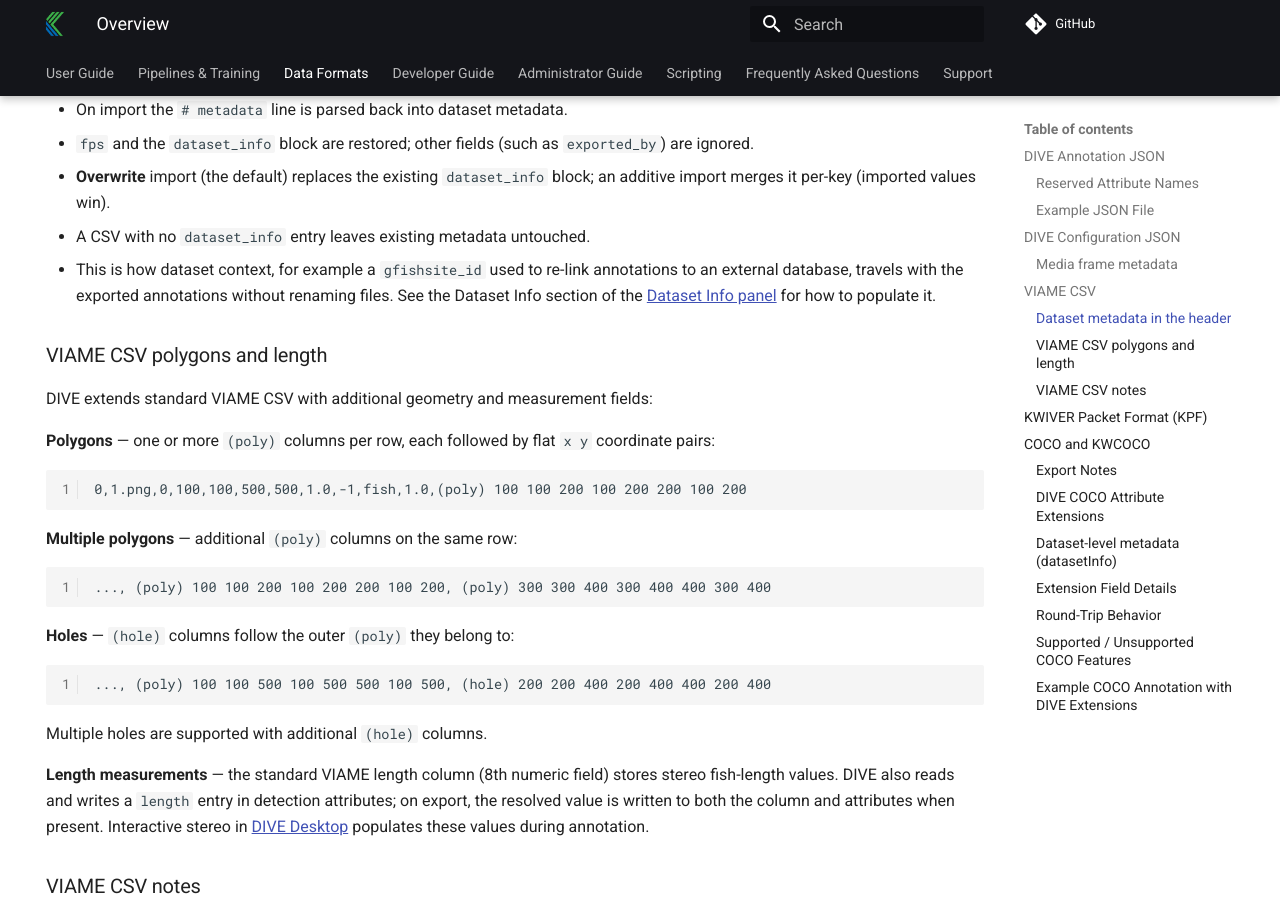
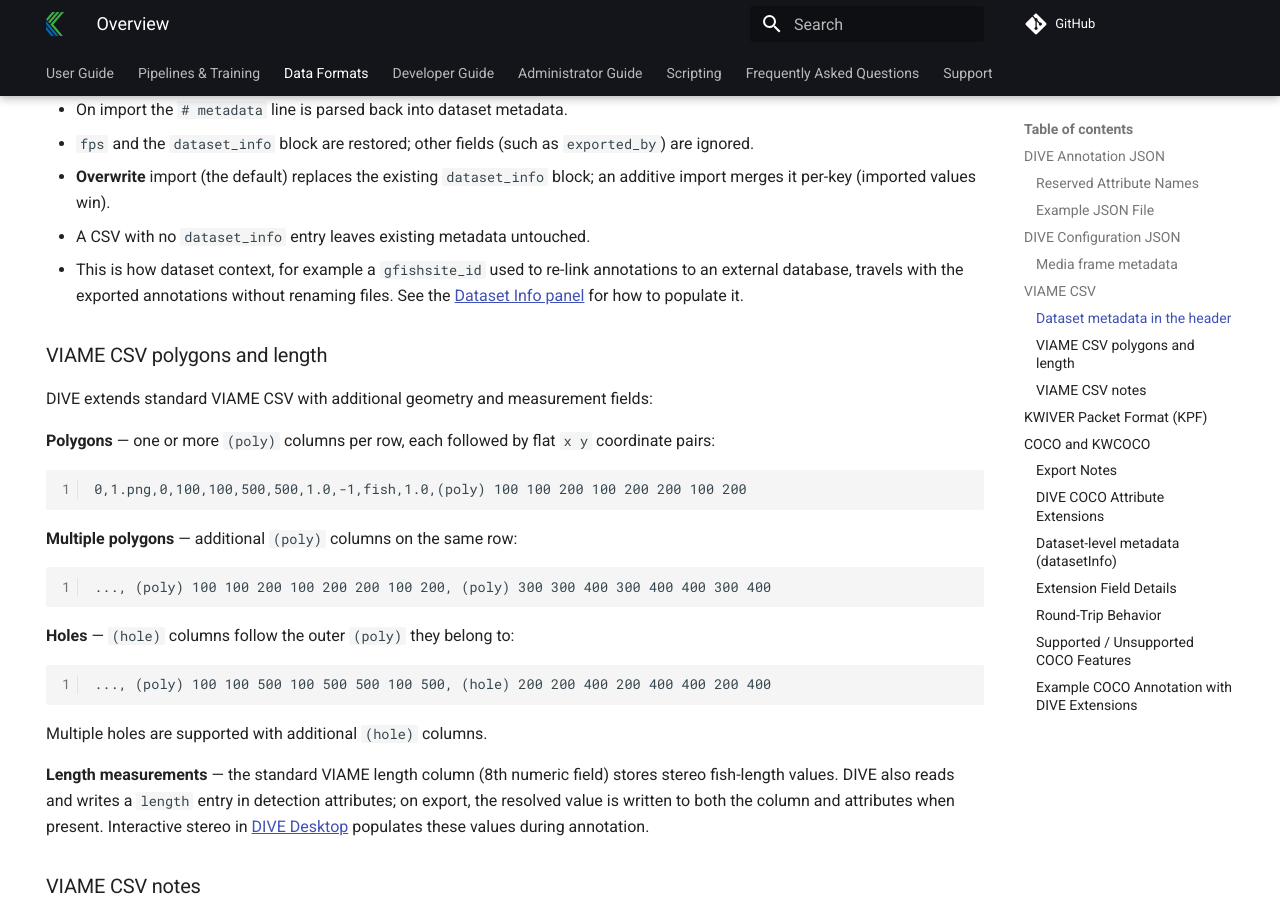
Before and after one commit to Kitware/dive, an MkDocs documentation site: the page built from docs/DataFormats.md, in a window 1280 px wide and 900 px high, scrolled down 5043 px. Built offline with MkDocs 1.6.1 and Material for MkDocs 9.7.7, drawn with Linux system fonts in a browser that asks for light colours; comment, search, counter and statistics services are not loaded; some of the changed text lies outside the part shown.

Commit message:
Restore dataset info wording

```diff
--- a/docs/DataFormats.md
+++ b/docs/DataFormats.md
@@ -175,7 +175,7 @@ This information provides the specification for an individual dataset.  It consi
 * Preset confidence filters for those types are defined in `confidenceFilters`
 * Track and Detection attribute specifications are defined in `attributes`
 * Free-form, dataset-level metadata (cruise id, station id, location, …) is stored in `datasetInfo` as a key/value object.
-  * Edited from the Dataset Info section of the [Dataset Info panel](UI-DatasetInfo.md).
+  * Edited from the [Dataset Info panel](UI-DatasetInfo.md).
   * Included in DIVE Configuration JSON as `datasetInfo`.
   * Included in [VIAME CSV](#viame-csv) and [COCO / KWCOCO](#coco-and-kwcoco) export, and restored on import.
 
@@ -242,8 +242,7 @@ entry keyed `dataset_info`:
   * A CSV with no `dataset_info` entry leaves existing metadata untouched.
 * This is how dataset context, for example a `gfishsite_id` used to re-link
   annotations to an external database, travels with the exported annotations without
-  renaming files. See the Dataset Info section of the
-  [Dataset Info panel](UI-DatasetInfo.md) for how to populate it.
+  renaming files. See the [Dataset Info panel](UI-DatasetInfo.md) for how to populate it.
 
 ### VIAME CSV polygons and length
 
```
Also changed, not shown: other parts of docs/DataFormats.md (+3 -3 lines).
